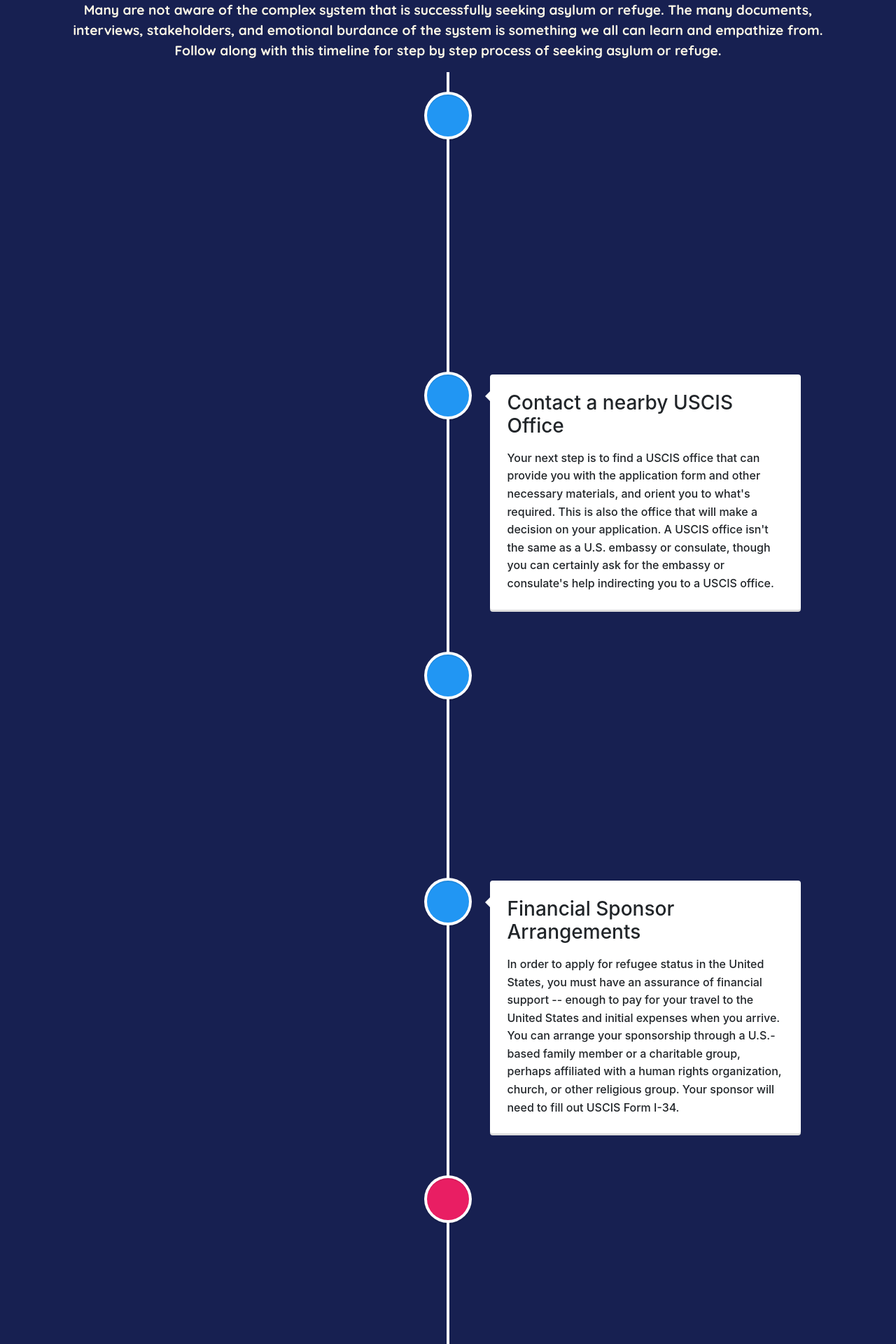
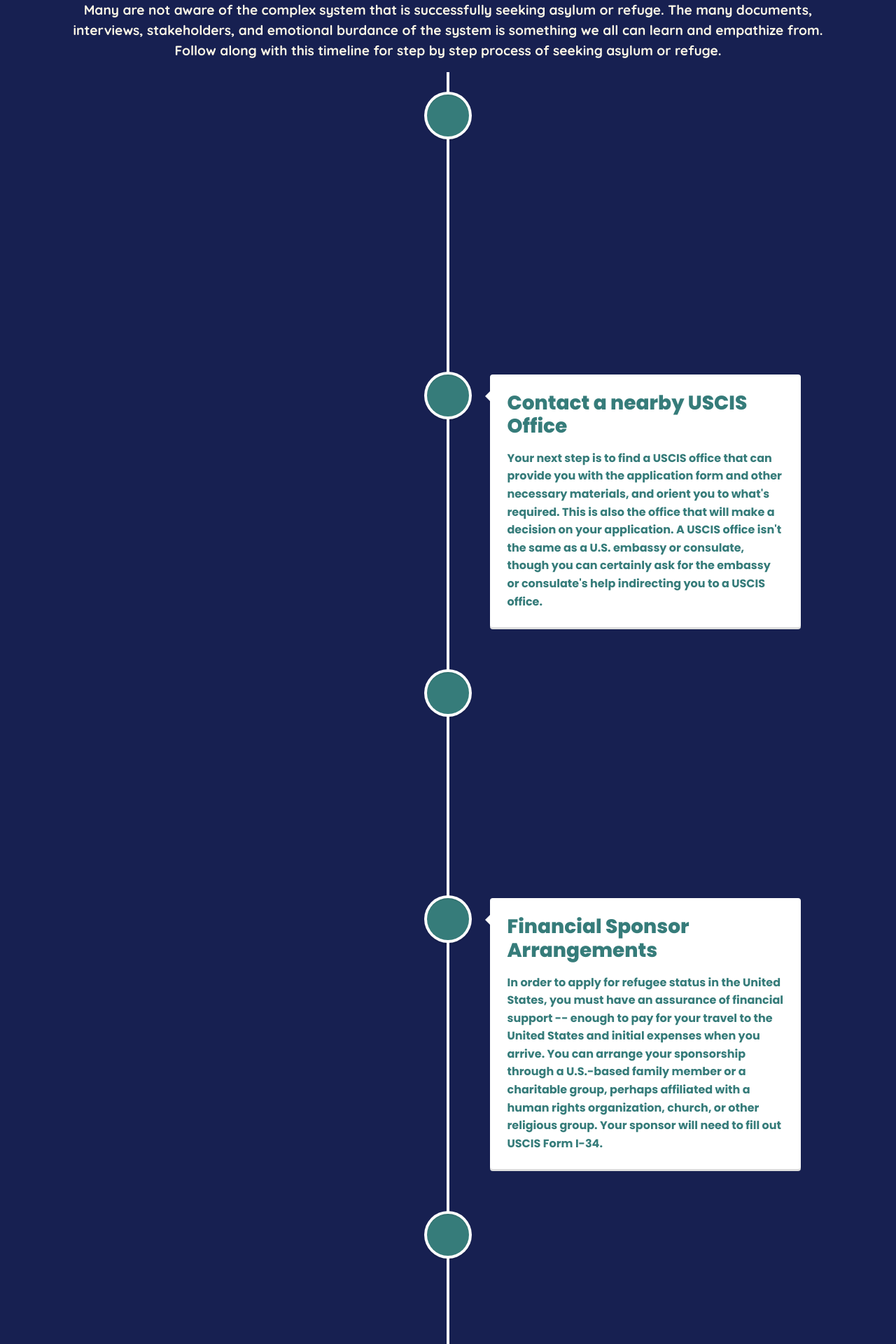
Before and after one commit to UW-INFO442-AU21/group6-refugees, a React (Create React App) app in the folder my-app/: page /learn in a window 1280 px wide. Shown: the part 1600-3520 px from the top of the page at 70% size. Built offline with nearby package versions, Linux system fonts and the light colour scheme.

Commit message:
style timeline

```diff
--- /dev/null
+++ b/my-app/src/timeline.css
@@ -0,0 +1,11 @@
+.vertical-timeline-element-title {
+    font-family: 'Poppins';
+    color: #367c7a;
+    font-weight: 800;
+}
+
+.timeline-desc {
+    font-family: 'Poppins';
+    color: #367c7a;
+    font-weight: 300;
+}
--- a/my-app/src/timeline.js
+++ b/my-app/src/timeline.js
@@ -1,16 +1,17 @@
 import React from 'react';
 import { VerticalTimeline, VerticalTimelineElement }  from 'react-vertical-timeline-component';
 import 'react-vertical-timeline-component/style.min.css';
+import './timeline.css';
 
 function Timeline() {
     return (
         <VerticalTimeline>
             <VerticalTimelineElement
                 className="vertical-timeline-element--work"
-                iconStyle={{ background: 'rgb(33, 150, 243)', color: '#FFF' }}
+                iconStyle={{ background: '#367c7a', color: '#FEF8E7' }}
             >
-                <h3 className="vertical-timeline-element-title">Contact the local UNHCR OR USRP Office</h3>
-                <p>
+                <h3 className="vertical-timeline-element-title">Contact the local UNHCR Or USRP Office</h3>
+                <p className = "timeline-desc">
                     Depending on what country you're in, you may need to start by
                     approaching a representative of the United Nations High Commissioner
                     for Refugees (UNHCR) or U.S. Refugee Program (USRP) in your locality.
@@ -22,10 +23,10 @@ function Timeline() {
 
             <VerticalTimelineElement
                 className="vertical-timeline-element--work"
-                iconStyle={{ background: 'rgb(33, 150, 243)', color: '#fff' }}
+                iconStyle={{ background: '#367c7a', color: '#FEF8E7' }}
             >
                 <h3 className="vertical-timeline-element-title">Contact a nearby USCIS Office</h3>
-                <p>
+                <p className = "timeline-desc">
                     Your next step is to find a USCIS office that can provide you
                     with the application form and other necessary materials, and
                     orient you to what's required. This is also the office that
@@ -38,10 +39,10 @@ function Timeline() {
 
             <VerticalTimelineElement
                 className="vertical-timeline-element--work"
-                iconStyle={{ background: 'rgb(33, 150, 243)', color: '#fff' }}
+                iconStyle={{ background: '#367c7a', color: '#FEF8E7' }}
             >
                 <h3 className="vertical-timeline-element-title">Fill out a Form 1-590 and Other Documents</h3>
-                <p>
+                <p className = "timeline-desc">
                     This is the main form used to apply for refugee status. You'll
                     need to attach some other, backup forms to this one, including
                     Form G-325C (Biographic Information) and Form FD-258
@@ -51,10 +52,10 @@ function Timeline() {
 
             <VerticalTimelineElement
                 className="vertical-timeline-element--work"
-                iconStyle={{ background: 'rgb(33, 150, 243)', color: '#fff' }}
+                iconStyle={{ background: '#367c7a', color: '#FEF8E7' }}
             >
                 <h3 className="vertical-timeline-element-title">Financial Sponsor Arrangements</h3>
-                <p>
+                <p className = "timeline-desc">
                     In order to apply for refugee status in the United States,
                     you must have an assurance of financial support -- enough
                     to pay for your travel to the United States and initial
@@ -68,10 +69,10 @@ function Timeline() {
 
             <VerticalTimelineElement
                 className="vertical-timeline-element--education"
-                iconStyle={{ background: 'rgb(233, 30, 99)', color: '#fff' }}
+                iconStyle={{ background: '#367c7a', color: '#FEF8E7' }}
             >
                 <h3 className="vertical-timeline-element-title">Consider Family Members</h3>
-                <p>
+                <p className = "timeline-desc">
                     If you are married and/or have children younger than 21
                     years, you can apply for their refugee status along with
                     yours. For this, you need to attach documents proving
@@ -81,10 +82,10 @@ function Timeline() {
 
             <VerticalTimelineElement
                 className="vertical-timeline-element--education"
-                iconStyle={{ background: 'rgb(233, 30, 99)', color: '#fff' }}
+                iconStyle={{ background: '#367c7a', color: '#FEF8E7' }}
             >
                 <h3 className="vertical-timeline-element-title">Collect Evidence for your Case</h3>
-                <p>
+                <p className = "timeline-desc">
                     First, you need to prove your identity, by any means
                     possible (USCIS recognizes that you may have fled too
                     quickly to get a passport). Perhaps you still have your
@@ -115,10 +116,10 @@ function Timeline() {
 
             <VerticalTimelineElement
                 className="vertical-timeline-element--education"
-                iconStyle={{ background: 'rgb(233, 30, 99)', color: '#fff' }}
+                iconStyle={{ background: '#367c7a', color: '#FEF8E7' }}
             >
                 <h3 className="vertical-timeline-element-title">Attend a Interview at a USCIS Office</h3>
-                <p>
+                <p className = "timeline-desc">
                     After submitting your application to USCIS, it will call you and
                     your family members in for a personal interview. You'll be asked
                     to have medical examinations done soon beforehand. The USCIS
@@ -132,7 +133,7 @@ function Timeline() {
             </VerticalTimelineElement>
 
             <VerticalTimelineElement
-                iconStyle={{ background: 'rgb(16, 204, 82)', color: '#fff' }}
+                iconStyle={{ background: '#367c7a', color: '#FEF8E7' }}
                 //icon={<StarIcon />}
             />
         </VerticalTimeline>
```
